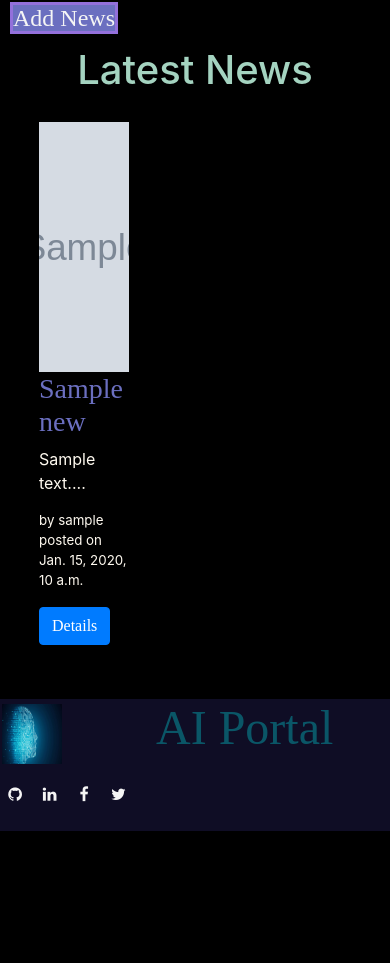
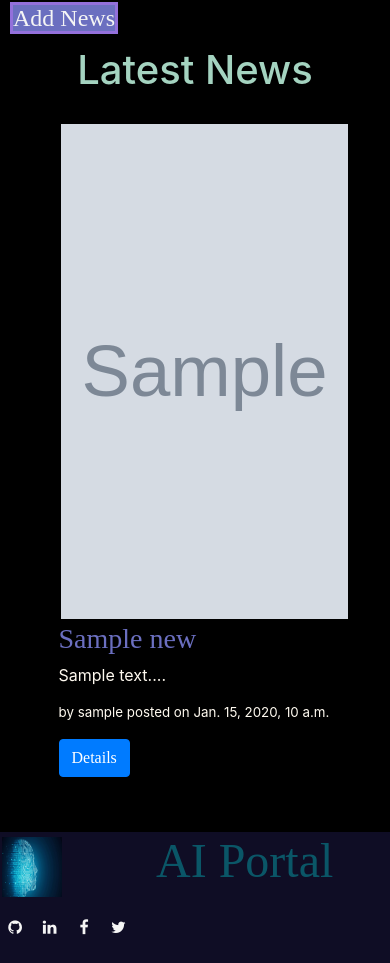
Before and after one commit to ivvlko/AI_Portal, a Django app: page /news/all_news/ in a window 390 px wide. Shown: the part 86-1049 px from the top of the page. Before the commit the page ends 917 px from the top, so only its background shows below. Run offline with Django 3.2, Linux system fonts and the light colour scheme; tables that the repository leaves empty hold one stand-in row (values such as "Sample post"); grey boxes marked "Sample" are stand-in pictures.

Commit message:
fix css for mobile devices

```diff
--- a/static/css/news.css
+++ b/static/css/news.css
@@ -7,15 +7,16 @@ div.news_section{
 }
 
 img.img_section{
-    height: 250px;
+    height: 500px;
     width: 100%;
+    padding: 1%;
 
 }
 
 div.wrapper_section{
     display: inline-block;
-    width: 33%;
-    margin-left: 5%;
+    /*width: 51%;*/
+    margin-left: 10%;
     margin-right: 5%;
     margin-bottom: 1%;
     padding: 5%;
```
